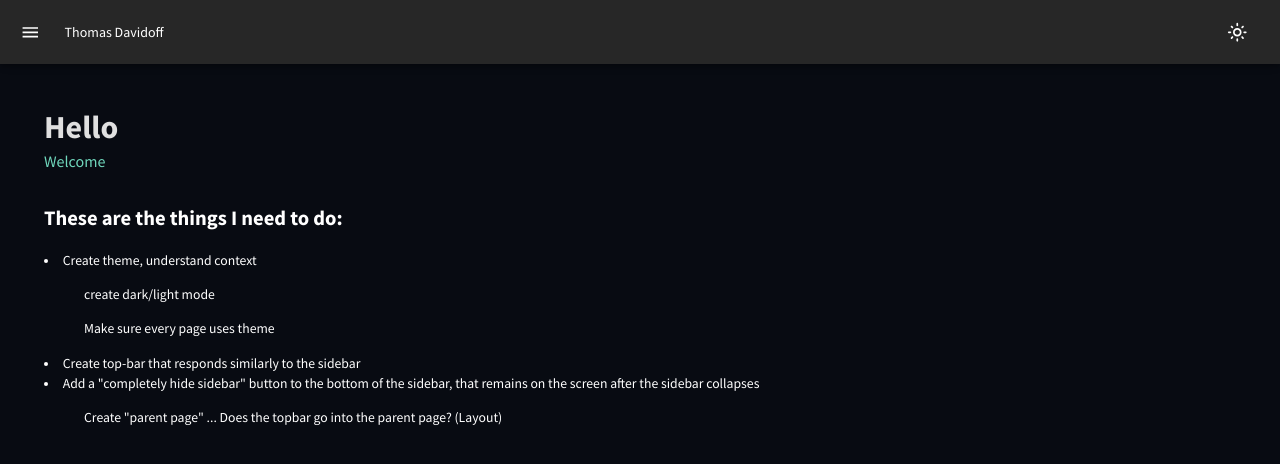
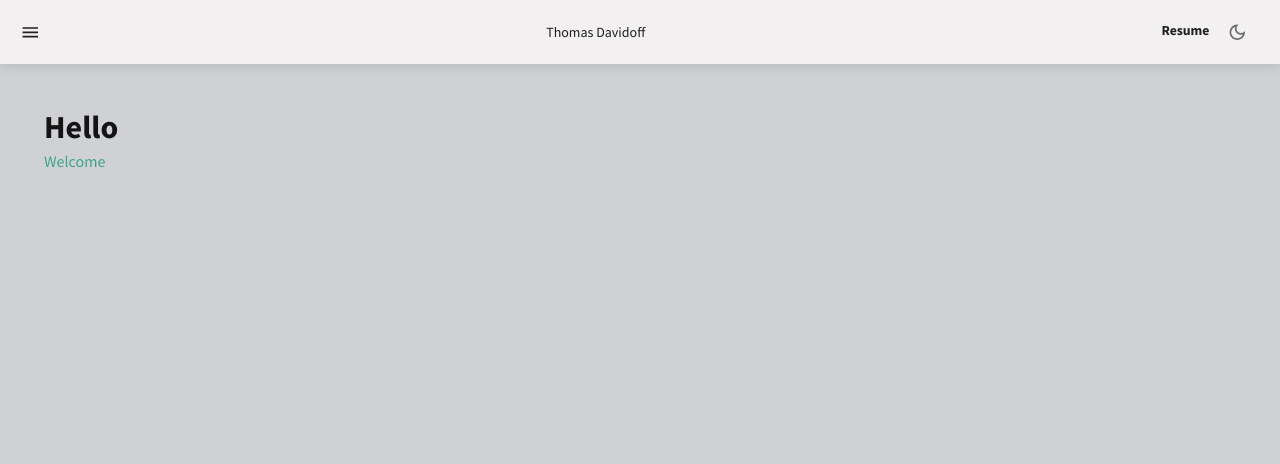
Before and after one commit to thomas-davidoff/personal-portfolio, a React (Vite) app: page / in a window 1280 px wide. Shown: the top 464 px of the page. Built offline with nearby package versions, Linux system fonts and the light colour scheme.

Commit message:
small update

```diff
--- a/src/index.css
+++ b/src/index.css
@@ -13,6 +13,18 @@ body,
 .app {
   display: flex;
   position: relative;
+}
+
+a.resume-link {
+  padding: 10px;
+  text-align: center;
+  border-radius: 5px;
+  font-weight: bold;
+  color: inherit;
+  line-height: 25px;
+  text-decoration: none;
+  font-family: "Source Sans Pro", "sans-serif"
+
 }
 
 .sidebar {
--- a/src/scenes/Contact.jsx
+++ b/src/scenes/Contact.jsx
@@ -7,7 +7,7 @@ function Contact() {
     const smScreen = useMediaQuery(theme.breakpoints.up("sm"));
     return (
         <Box m="20px">
-            <Header title='Contact Me' subtitle='Placeholder for the contact page.' />
+            <Header title='Let us interface.' subtitle='Here, you can find methods to locate and contact the @!*& out of me.' />
         </Box>
 
     );
--- a/src/scenes/Home.jsx
+++ b/src/scenes/Home.jsx
@@ -8,23 +8,7 @@ function Home() {
   return (
     <Box m="20px">
       <Header title={"Hello"} subtitle={"Welcome"}></Header>{" "}
-      <div>
-        <h2>These are the things I need to do:</h2>
-        <li>
-          Create theme, understand context
-          <ul>create dark/light mode</ul>
-          <ul>Make sure every page uses theme</ul>
-        </li>
-        <li>Create top-bar that responds similarly to the sidebar</li>
-        <li>
-          Add a "completely hide sidebar" button to the bottom of the sidebar,
-          that remains on the screen after the sidebar collapses
-        </li>
-        <ul>
-          Create "parent page" ... Does the topbar go into the parent page?
-          (Layout)
-        </ul>
-      </div>
+
     </Box>
   );
 }
--- a/src/scenes/NoPage.jsx
+++ b/src/scenes/NoPage.jsx
@@ -8,8 +8,8 @@ function NoPage() {
     return (
         <Box m="20px">
             <Header
-                title='404 ERROR Not handled'
-                subtitle='Placeholder for 404 Error page'
+                title='Error (Not really)'
+                subtitle='Not a real error, just making sure it works.'
             />
         </Box>
     );
--- a/src/scenes/global/Appbar.jsx
+++ b/src/scenes/global/Appbar.jsx
@@ -11,6 +11,10 @@ import LightModeOutlinedIcon from "@mui/icons-material/LightModeOutlined";
 import DarkModeOutlinedIcon from "@mui/icons-material/DarkModeOutlined";
 import { drawerWidth } from 'src/scenes/global/sidebar/Sidebar';
 import { sidebarContext } from 'src/scenes/global/sidebar/SidebarContext';
+import { Divider } from '@mui/material';
+import { Box } from '@mui/material';
+import { Button } from '@mui/material';
+import Link from '@mui/material/Link';
 
 // const drawerWidth = 240;
 
@@ -65,21 +69,41 @@ export default function MyAppBar() {
   const colorMode = useContext(ColorModeContext);
 
   return (
-      <AppBar position="fixed" open={sbIsOpen}>
+      <AppBar
+        position="fixed"
+        open={sbIsOpen}
+        sx={{boxShadow:
+          '0px -15px 4px -1px rgba(0,0,0,0.2), 1px -17px 20px 0px rgba(0,0,0,0.14), 0px 2px 12px 0px rgba(0,0,0,0.12)'
+        }}
+      >
         <Toolbar>
+          <Box sx={{ justifyContent: "left", flex: 1, mr: 2, ...(sbIsOpen && { display: 'none' }) }}>
           <IconButton
             color="inherit"
             aria-label="open drawer"
             onClick={toggle}
             edge="start"
-            sx={{ mr: 2, ...(sbIsOpen && { display: 'none' }) }}
           >
             <MenuIcon />
           </IconButton>
+          </Box>
+
           <Typography variant="h6" component="div" sx={{ flexGrow: 1 }}>
             Thomas Davidoff
           </Typography>
-          <IconButton onClick={colorMode.toggleColorMode}>
+
+          <Box>
+
+
+            <a
+              href='https://personal-portfolio-pdf-server.s3.us-east-2.amazonaws.com/resume_2_26_23.pdf'
+              title="Click to download my resume."
+              target='_blank'
+              className='resume-link'
+            >
+              Resume
+            </a>
+            <IconButton onClick={colorMode.toggleColorMode}>
           {theme.palette.mode === "dark" ? (
 
            <LightModeOutlinedIcon />
@@ -87,6 +111,9 @@ export default function MyAppBar() {
             <DarkModeOutlinedIcon />
           )}
         </IconButton>
+          </Box>
+
+
         </Toolbar>
       </AppBar>
   );
--- a/src/scenes/global/sidebar/Sidebar.jsx
+++ b/src/scenes/global/sidebar/Sidebar.jsx
@@ -20,7 +20,7 @@ import { useState } from "react";
 
 
 
-export const drawerWidth = 500;
+export const drawerWidth = 300;
 
 const DrawerHeader = styled("div")(({ theme }) => ({
   display: "flex",
@@ -77,7 +77,7 @@ export default function MySidebar() {
               position: 0,
             },
             {
-              text: "Blogs",
+              text: "Projects",
               icon: <NotesOutlinedIcon />,
               link: "/blog",
               position: 1,
--- a/src/theme.js
+++ b/src/theme.js
@@ -141,7 +141,7 @@ export const themeSettings = (mode) => {
               light: colors.grey[100],
             },
             background: {
-              default: colors.primary[800],
+              default: colors.primary[900],
             },
           }
         : {
@@ -158,7 +158,7 @@ export const themeSettings = (mode) => {
               light: colors.grey[100],
             },
             background: {
-              default: "#fcfcfc",
+              default: colors.primary[900],
             },
           }),
     },
@@ -190,6 +190,9 @@ export const themeSettings = (mode) => {
         fontSize: 14,
       },
     },
+    toolbar: {
+
+    }
   };
 };
 
@@ -200,7 +203,7 @@ export const ColorModeContext = createContext({
 
 export const useMode = () => {
   //const default_view = (localStorage.getItem("viewMode")) ? (localStorage.getItem("viewMode")) : "dark"
-  const [mode, setMode] = useState("dark");
+  const [mode, setMode] = useState("light");
 
   localStorage.setItem("viewMode", mode);
 
```
